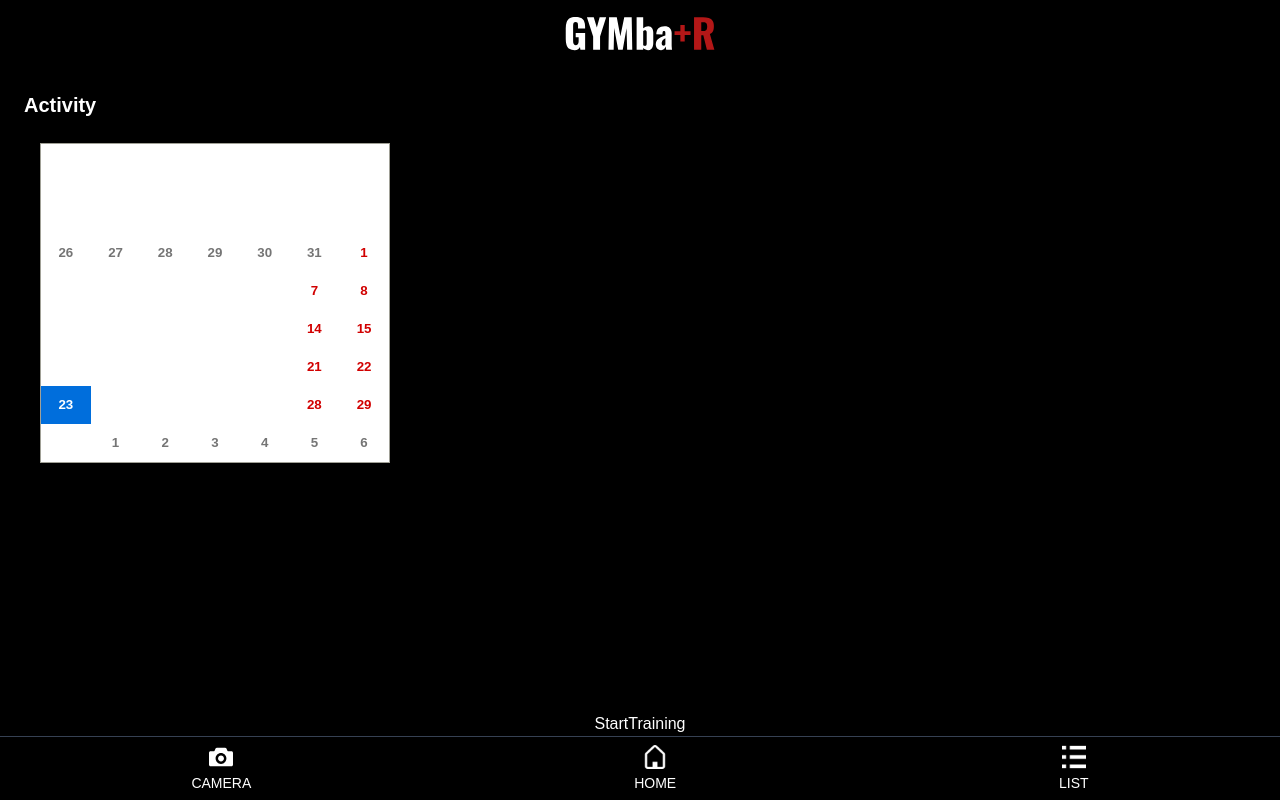
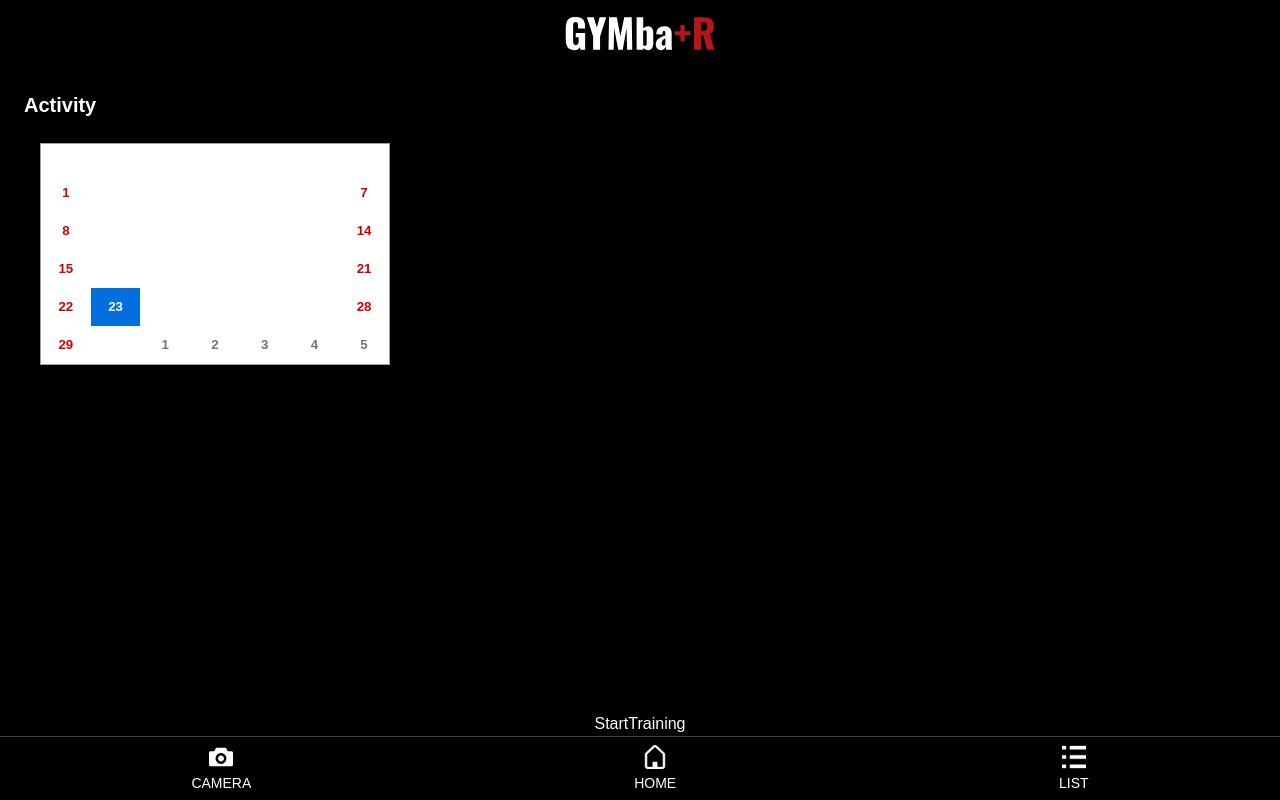
Before and after one commit to X13467980/watnow-SpringProject2025-frontend, a Next.js app: page /home in a window 1280 px wide. Built offline with nearby package versions, Linux system fonts and the light colour scheme.

Commit message:
Fix: hide calendar month navigation (2025年6月) from UI

```diff
--- a/src/app/home/page.tsx
+++ b/src/app/home/page.tsx
@@ -23,6 +23,9 @@ export default function HomePage() {
               value={value}
               onChange={(newDate) => setValue(newDate as Date)}
               className="custom-calendar"
+              locale="en-US"
+              calendarType="gregory"
+              showNavigation={false}  // ✅ ナビゲーション（月表示）を非表示に
             />
           </div>
         </section>
```
